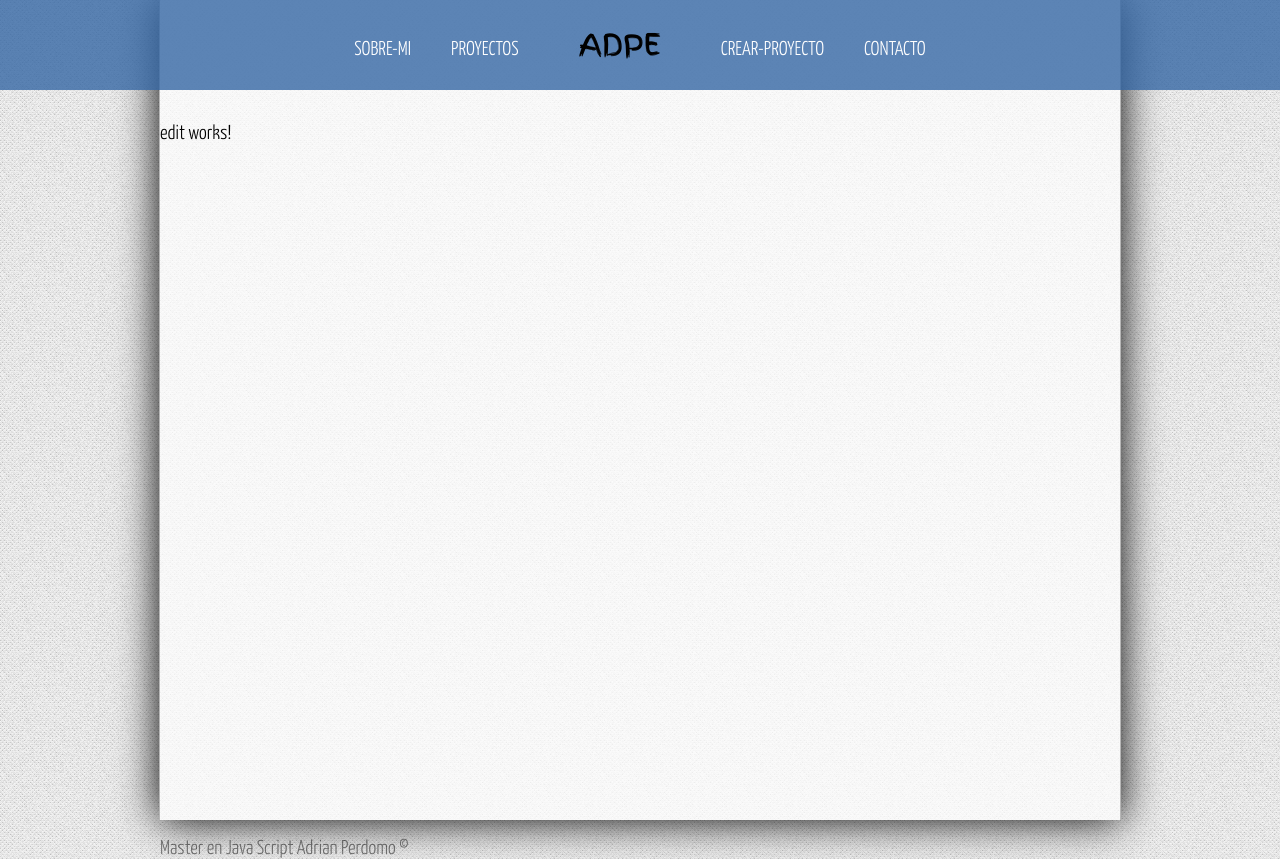
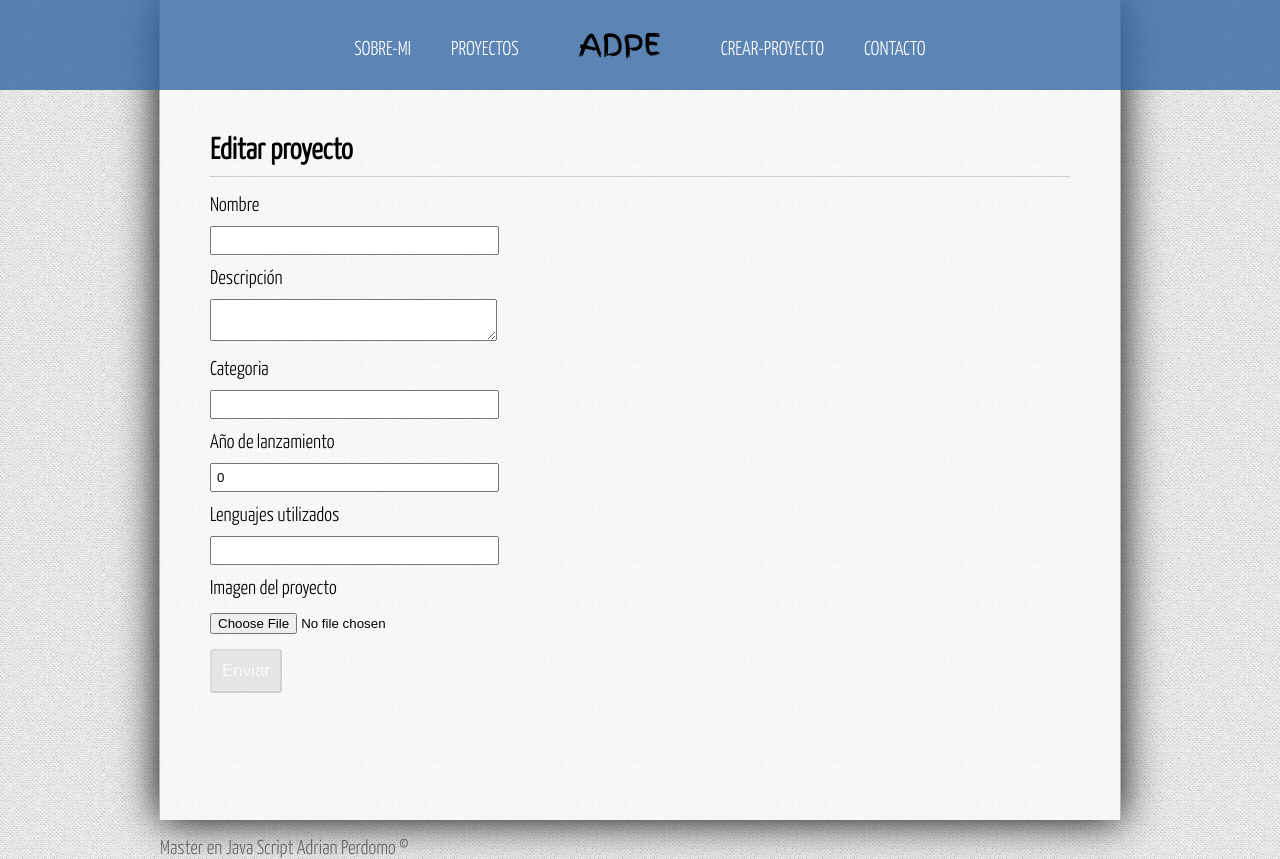
Before and after one commit to AdrianPerdomoE/Js-master-notes, an Angular app in the folder Proyecto_Angular/: page /editarProyecto/1 in a window 1280 px wide. Built offline with nearby package versions, Linux system fonts and the light colour scheme; no server answers.

Commit message:
funcionalidad editar implementada

```diff
--- a/Proyecto_Angular/src/app/components/detail/detail.component.html
+++ b/Proyecto_Angular/src/app/components/detail/detail.component.html
@@ -8,7 +8,8 @@
         <p>{{project.category}}</p>
         <p>{{project.langs}}</p>
         <p>
-            <a href="#" class="bttn-edit">Editar</a>
+            <!--Aca vemos como pasar parametros por la url especificada-->
+            <a [routerLink]="['/editarProyecto/',project._id]" class="bttn-edit">Editar</a>
             <a (click)="deleteProject(project._id)" class="bttn-delete">Borrar</a>
         </p>
     </div>
--- a/Proyecto_Angular/src/app/components/edit/edit.component.html
+++ b/Proyecto_Angular/src/app/components/edit/edit.component.html
@@ -1 +1,37 @@
-<p>edit works!</p>
+<div class="container">
+    <h2>{{title}}</h2>
+    <div class=" message success" *ngIf="status=='success'" >El proyecto ha sido editado correctamente, puedes verlo <a [routerLink]="['/Proyecto',project._id]">aquí</a></div>
+    <div class=" message failed" *ngIf="status=='failed'">El proyecto no se ha podido guardar</div>
+    <form #projectForm="ngForm" (ngSubmit)="onSubmit()">
+        <p>
+            <label for="name">Nombre</label>
+            <input  name="name" type="text" #name="ngModel" [(ngModel)]="project.name" required>
+            <span *ngIf="name.touched&& !name.value" class="formError">Este campo es obligatorio</span>
+        </p>
+        <p>
+            <label for="description">Descripción</label>
+            <textarea name="description"  #description="ngModel" [(ngModel)]="project.description" required></textarea>
+            <span *ngIf="description.touched&& !description.value"class="formError">Este campo es obligatorio</span>
+        </p>
+        <p>
+            <label for="category">Categoria</label>
+            <input  name="category" type="text" #category="ngModel" [(ngModel)]="project.category" required>
+            <span *ngIf="category.touched&& !category.value"class="formError">Este campo es obligatorio</span>
+        </p>
+        <p>
+            <label for="year">Año de lanzamiento</label>
+            <input  name="year" type="number" #year="ngModel" [(ngModel)]="project.year">
+        </p>
+        <p>
+            <label for="langs">Lenguajes utilizados</label>
+            <input  name="langs" type="text" #langs="ngModel" [(ngModel)]="project.langs" required>
+            <span *ngIf="langs.touched&& !langs.value"class="formError">Este campo es obligatorio</span>
+        </p>
+        <p>
+            <label for="img">Imagen del proyecto</label>
+            <img src="{{url+'getImage/'+project.img}}" *ngIf="project.img">
+            <input  name="img" type="file" placeholder="Subir imagen" required (change)="fileChangeEvent($event)">
+        </p>
+        <input  type="submit" value="Enviar" [disabled]="!projectForm.form.touched">
+    </form>
+</div>
--- a/Proyecto_Angular/src/app/components/edit/edit.component.ts
+++ b/Proyecto_Angular/src/app/components/edit/edit.component.ts
@@ -1,15 +1,68 @@
 import { Component, OnInit } from '@angular/core';
+//importar utilidades en el componente
+import { Project } from 'src/app/models/Project';
+import { ProjectService } from 'src/app/services/project.service';
+import { Global } from 'src/app/services/global';
+import { uploadService } from 'src/app/services/upload.service';
+import { Router, ActivatedRoute, Params } from '@angular/router';
 
 @Component({
   selector: 'app-edit',
   templateUrl: './edit.component.html',
-  styleUrls: ['./edit.component.css']
+  styleUrls: ['./edit.component.css'],
+  providers:[ProjectService, uploadService]
 })
 export class EditComponent implements OnInit {
-
-  constructor() { }
+  public title:string;
+  public project:Project;
+  public status:string;
+  public filesToUpload:Array<File>;
+  public url:string;
+  constructor(
+    private _router:Router,
+    private _route:ActivatedRoute ,
+    private _projectService:ProjectService,
+    private _uploadService:uploadService
+  ) {
+      this.title="Editar proyecto";
+      this.status="";
+      this.filesToUpload= new Array<File>();
+      this.project=this.project=new Project("","","","",0,"","");
+      this.url=Global.url;
+  }
 
   ngOnInit(): void {
+    this._route.params.subscribe(params=>{
+      let id = params["id"];
+      this.getProject(id);
+    });
+  }
+  getProject(id:string){
+    this._projectService.getProject(id).subscribe(
+      Response=>{
+        this.project= Response.project;
+      }
+      );
+  }
+  onSubmit(){
+    this._projectService.upDateProject(this.project).subscribe({
+      next:(Response)=>{
+        if(Response.project){
+          if(this.filesToUpload.length>=1){
+            this._uploadService.makeFileRequest(Global.url+"upLoadImg/"+this.project._id,[],this.filesToUpload,"image").then((result:any)=>{});
+          }
+          this.status="success";
+        }else{
+          this.status="failed";
+        }
+        scrollTo(0,0)
+      },
+      error:(err)=>{console.log(<any>err)},
+      complete:()=>{}
+    });
+  }
+  fileChangeEvent(fileInput:any){
+    this.filesToUpload = <Array<File>>fileInput.target.files;
   }
 
 }
--- a/Proyecto_Angular/src/app/services/project.service.ts
+++ b/Proyecto_Angular/src/app/services/project.service.ts
@@ -32,4 +32,9 @@ export class ProjectService{
         let headers = new  HttpHeaders().set("Content-Type","application/json");
         return this._http.delete(this.url+"deleteProject/"+id,{headers:headers})
      }
+     upDateProject(project:Project):Observable<any>{
+         let params = JSON.stringify(project);
+        let headers = new  HttpHeaders().set("Content-Type","application/json");
+        return this._http.put(this.url+"upDateProject/"+project._id,params,{headers:headers});
+     }
 }
--- a/Proyecto_Angular/src/assets/css/styles.css
+++ b/Proyecto_Angular/src/assets/css/styles.css
@@ -276,3 +276,10 @@ form input[disabled]:hover{
 .bttn-delete{
     background: red;
 }
+/* Pagina de Edit */
+.container p img{
+    margin-bottom: 1rem;
+    display: flex;
+    width: 60%;
+    overflow: hidden;
+}
```
Also changed, not shown: 19 other files (tests, documents, lock files or other folders).
